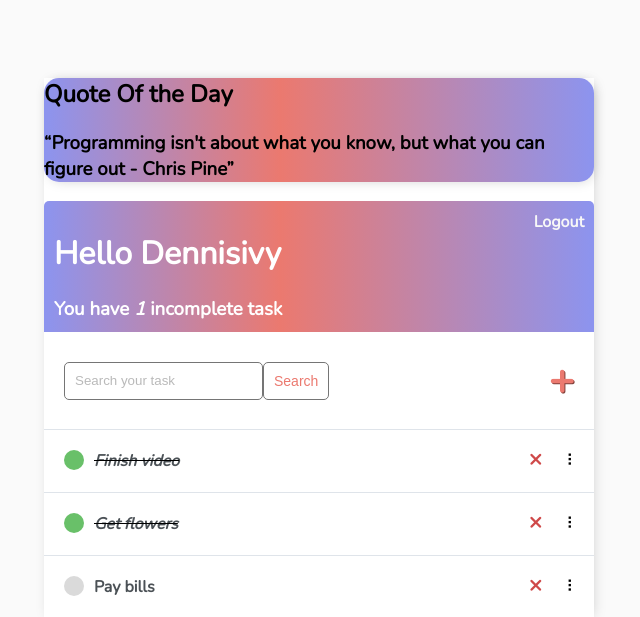
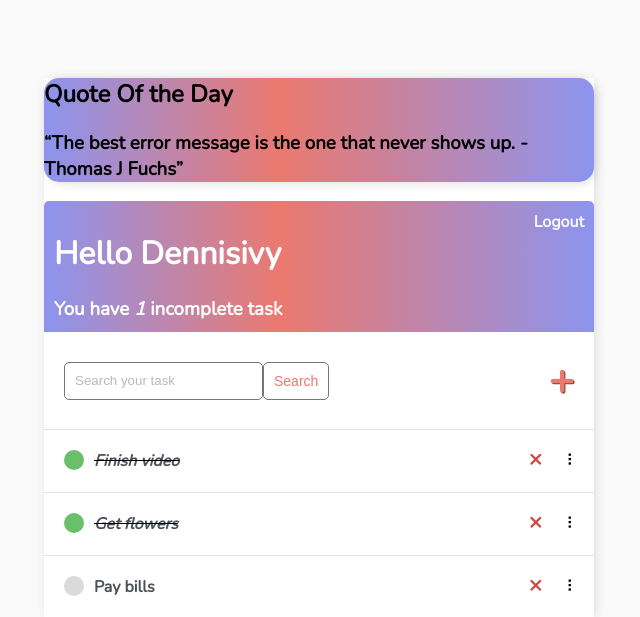
Before and after one commit to Abhishek-Gawande/Project-Musings, a Django app: page / in a window 1280 px wide. Shown: the top 617 px of the page, without its empty margins (321-961 px from the left). Run offline with Django 3.2, Linux system fonts and the light colour scheme; a user stored in the database is signed in; data comes from the database, SQL or seed files in the repository.

Commit message:
Update task_list.html

```diff
--- a/base/templates/base/task_list.html
+++ b/base/templates/base/task_list.html
@@ -1,7 +1,7 @@
 {% extends 'base/main.html' %} {% block content %}
 <div class="container2">
     <h2>Quote Of the Day</h2>
-    <h3><q>Programming isn't about what you know, but what you can figure out - Chris Pine</q> </h3>
+    <h3><q>The best error message is the one that never shows up. - Thomas J Fuchs</q> </h3>
 </div>
 
 
```
